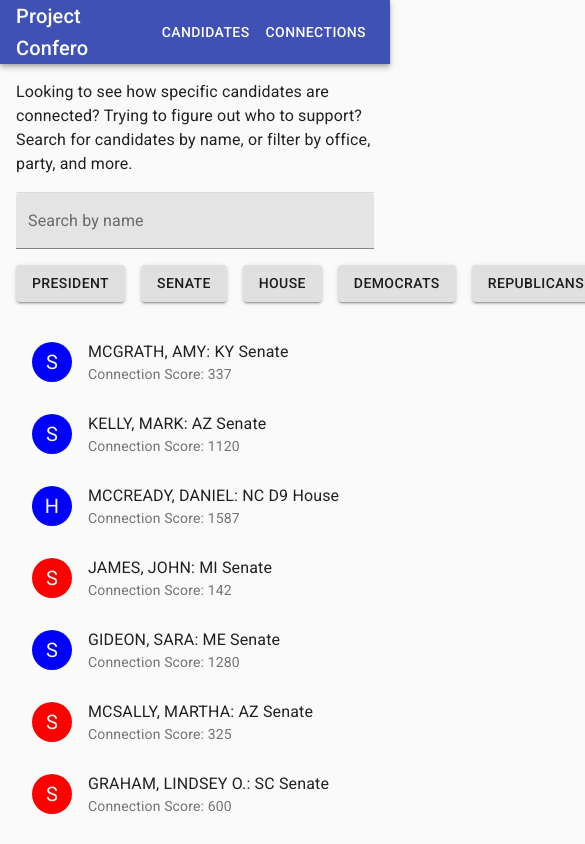
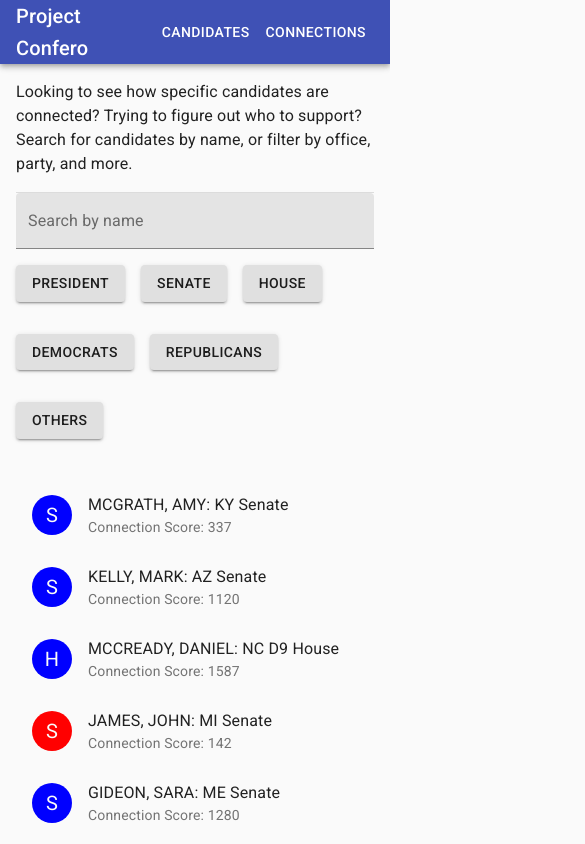
Before and after one commit to project-confero/confero, a React (Create React App) app in the folder confero-front/: page /candidates in a window 390 px wide. Shown: the top 844 px of the page, 585 px wide, since content can reach past the window. Built offline with nearby package versions, Linux system fonts and the light colour scheme.

Commit message:
responsive candidates

```diff
--- a/confero-front/src/components/candidates/CandidateDetails.tsx
+++ b/confero-front/src/components/candidates/CandidateDetails.tsx
@@ -1,5 +1,12 @@
 import React from "react";
-import { Box, Typography, Paper, List, Divider } from "@material-ui/core";
+import {
+  Box,
+  Typography,
+  Paper,
+  List,
+  IconButton,
+  Button
+} from "@material-ui/core";
 
 import {
   Candidate,
@@ -15,7 +22,7 @@ export interface CandidateDetailsProps {
   candidate: Candidate;
   candidates: Candidate[];
   connections: Connection[];
-  onSelect: (candidate: Candidate) => void;
+  onSelect: (candidate: Candidate | null) => void;
 }
 
 const CandidateDetails: React.FunctionComponent<CandidateDetailsProps> = ({
@@ -32,8 +39,11 @@ const CandidateDetails: React.FunctionComponent<CandidateDetailsProps> = ({
 
   return (
     <Paper>
-      <Box flexDirection="column" p={3}>
-        <Typography variant="h3">{candidateName(candidate)}</Typography>
+      <Box p={3}>
+        <Box display="flex" justifyContent="space-between" alignItems="center">
+          <Typography variant="h3">{candidateName(candidate)}</Typography>
+          <IconButton onClick={() => onSelect(null)}>X</IconButton>
+        </Box>
         <Typography>
           Direct Contributions: {contributions(candidate)}
         </Typography>
--- a/confero-front/src/components/candidates/Candidates.tsx
+++ b/confero-front/src/components/candidates/Candidates.tsx
@@ -8,7 +8,8 @@ import {
   List,
   ListItem,
   ListItemText,
-  ListItemIcon
+  ListItemIcon,
+  Grid
 } from "@material-ui/core";
 
 import candidates from "data/candidates.json";
@@ -78,7 +79,7 @@ const Candidates = () => {
         variant="filled"
       />
 
-      <Box display="flex">
+      <Box display="flex" flexWrap="wrap">
         <FilterButtons
           value={officeFilters}
           options={officeOptions}
@@ -92,7 +93,8 @@ const Candidates = () => {
         />
       </Box>
 
-      <Box display="flex">
+      <Grid container spacing={2} wrap="wrap-reverse">
+        <Grid item xs={12} md={4}>
           <Pagination size={10} items={shownCandidates}>
             {candidates => (
               <List>
@@ -114,8 +116,9 @@ const Candidates = () => {
               </List>
             )}
           </Pagination>
+        </Grid>
 
-        <Box flexGrow={1} pl={2}>
+        <Grid item xs={12} md={8}>
           {selectedCandidate && (
             <CandidateDetails
               candidate={selectedCandidate}
@@ -124,8 +127,8 @@ const Candidates = () => {
               onSelect={setSelectedCandidate}
             />
           )}
-        </Box>
-      </Box>
+        </Grid>
+      </Grid>
     </Container>
   );
 };
--- a/confero-front/src/components/candidates/FilterButtons.tsx
+++ b/confero-front/src/components/candidates/FilterButtons.tsx
@@ -26,9 +26,9 @@ const FilterButtons: React.FunctionComponent<FilterButtonsProps> = ({
   };
 
   return (
-    <Box display="flex" my={2}>
+    <Box display="flex" flexWrap="wrap">
       {options.map(({ value, label }) => (
-        <Box key={value} mr={2}>
+        <Box key={value} mr={2} my={2}>
           <Button
             variant="contained"
             onClick={() => onClick(value)}
```
Lines whose indentation alone changed are shown as unchanged.
